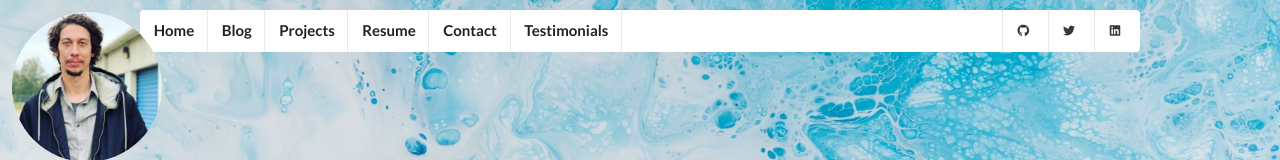
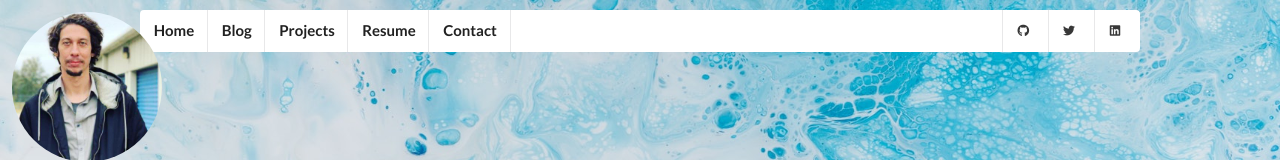
Before and after one commit to cjilbert504/portfolio, a React (Create React App) app in the folder portfolio_client/: page /contact in a window 1280 px wide. Shown: the top 160 px of the page. Built offline with nearby package versions, Linux system fonts and the light colour scheme.

Commit message:
Remove console log and comment out nav link

```diff
--- a/portfolio_client/src/components/containers/Contact.js
+++ b/portfolio_client/src/components/containers/Contact.js
@@ -9,7 +9,6 @@ class Contact extends React.Component {
             email: formData.email,
             message: formData.message
         })
-        .then(response => console.log(response));
     };
 
     render() {
--- a/portfolio_client/src/components/presentationComponents/Navbar.js
+++ b/portfolio_client/src/components/presentationComponents/Navbar.js
@@ -10,7 +10,7 @@ const Navbar = (props) => {
                 <Link to="/projects" className="item"><h4>Projects</h4></Link>
                 <Link to="/resume" className="item"><h4>Resume</h4></Link>
                 <Link to="/contact" className="item"><h4>Contact</h4></Link>
-                <Link to="/testimonials" className="item"><h4>Testimonials</h4></Link>
+                {/* <Link to="/testimonials" className="item"><h4>Testimonials</h4></Link> */}
                 <div className="right menu">
                     <a href="https://github.com/cjilbert504" className="right floated item">
                         <i className="github icon"></i>
```
